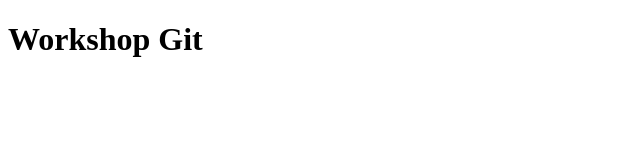
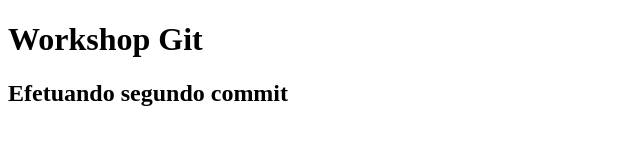
Before and after one commit to alcaf/workshop-git, a plain HTML site: page index.html in a window 1280 px wide. Shown: the whole page, without its empty margins (0-640 px from the left). Drawn offline with Linux system fonts and the light colour scheme.

Commit message:
Adiciona segundo tópico

```diff
--- a/index.html
+++ b/index.html
@@ -2,5 +2,6 @@
 <html>
     <body>
         <h1>Workshop Git</h1>
+        <h2>Efetuando segundo commit</h2>
     </body>
 </html>
```
